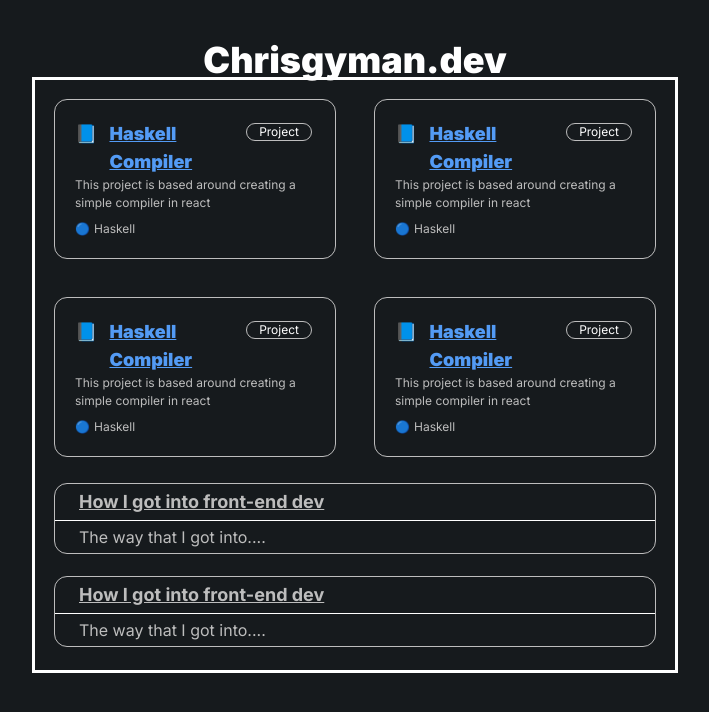
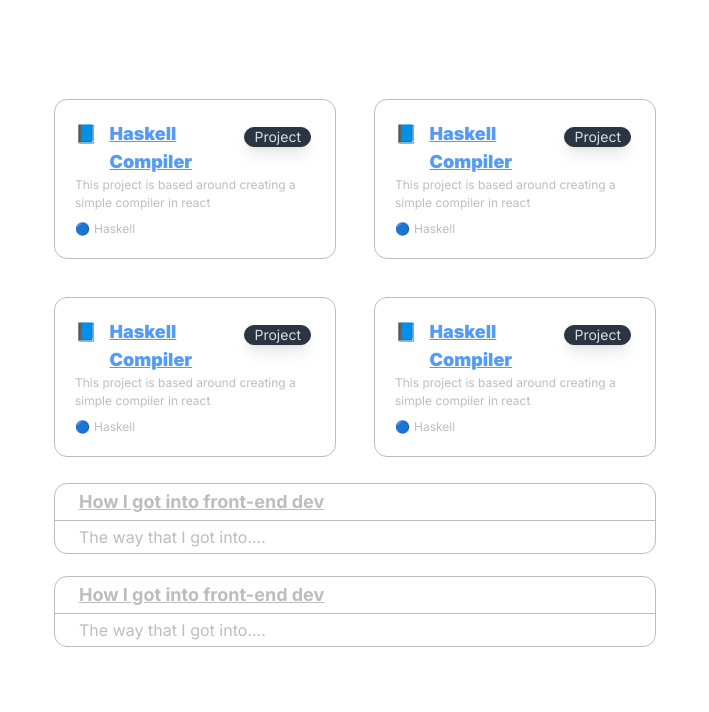
Before and after one commit to christophergyman/chrisgyman.dev, a Next.js app in the folder chrisgyman-dev/: page / in a window 1280 px wide. Shown: the top 712 px of the page, without its empty margins (285-994 px from the left). Built offline with nearby package versions, Linux system fonts and the light colour scheme.

Commit message:
CSS polish finished

```diff
--- a/chrisgyman-dev/src/app/components/post-bubble.tsx
+++ b/chrisgyman-dev/src/app/components/post-bubble.tsx
@@ -14,7 +14,7 @@ function PostBubble({ post }: PostBubbleProps) {
           </h1>
         </a>
       </div>
-      <hr className="w-full" />
+      <hr className="w-full text-[#bdbdbd]" />
       <div className="px-6 py-1">
         <p className="text text-[#bdbdbd] ">{post.content}</p>
       </div>
--- a/chrisgyman-dev/src/app/components/project-bubble.tsx
+++ b/chrisgyman-dev/src/app/components/project-bubble.tsx
@@ -6,7 +6,7 @@ interface ProjectBubbleProps {
 
 function ProjectBubble({ project }: ProjectBubbleProps) {
   return (
-    <div className="overflow-hidden outline outline-1 outline-[#bdbdbd] rounded-xl m-5 w-fit ">
+    <div className="overflow-hidden outline outline-1 outline-[#bdbdbd] rounded-xl m-5 w-fit">
       <div className="m-5">
         <div className="">
           <a href={project.link} className="flex flex-row">
@@ -15,8 +15,9 @@ function ProjectBubble({ project }: ProjectBubbleProps) {
               {project.title}
             </p>
             <div className="pl-3 m-1">
-              <div className="outline outline-[#bdbdbd] outline-1 rounded-xl px-3">
-                <p className="text-xs">{project.postType}</p>
+              <div></div>
+              <div className="badge badge-neutral shadow-lg text-sm">
+                {project.postType}
               </div>
             </div>
           </a>
--- a/chrisgyman-dev/src/app/globals.css
+++ b/chrisgyman-dev/src/app/globals.css
@@ -4,5 +4,5 @@
 
 body {
   color: white;
-  background: #161A1D;
+  /* background: #161A1D; */
 }
--- a/chrisgyman-dev/src/app/page.tsx
+++ b/chrisgyman-dev/src/app/page.tsx
@@ -41,7 +41,7 @@ export default function Home() {
     <main>
       <div className="flex flex-col items-center w-screen h-screen mt-10">
         <h1 className="font-black text-white text-4xl">Chrisgyman.dev</h1>
-        <div className="outline sm:w-full lg:w-1/2">
+        <div className="sm:w-full lg:w-1/2">
           <div className="w-fit">
             <ProjectGrid projectList={exampleProjectArr} />
           </div>
--- a/chrisgyman-dev/tailwind.config.ts
+++ b/chrisgyman-dev/tailwind.config.ts
@@ -1,4 +1,5 @@
 import type { Config } from "tailwindcss";
+import daisyui from "daisyui";
 
 const config: Config = {
   content: [
@@ -20,6 +21,6 @@ const config: Config = {
       },
     },
   },
-  plugins: [],
+  plugins: [daisyui],
 };
 export default config;
--- /dev/null
+++ b/package.json
@@ -0,0 +1,5 @@
+{
+  "devDependencies": {
+    "daisyui": "^4.6.0"
+  }
+}
```
Also changed, not shown: 1 other file (tests, documents, lock files or other folders).
